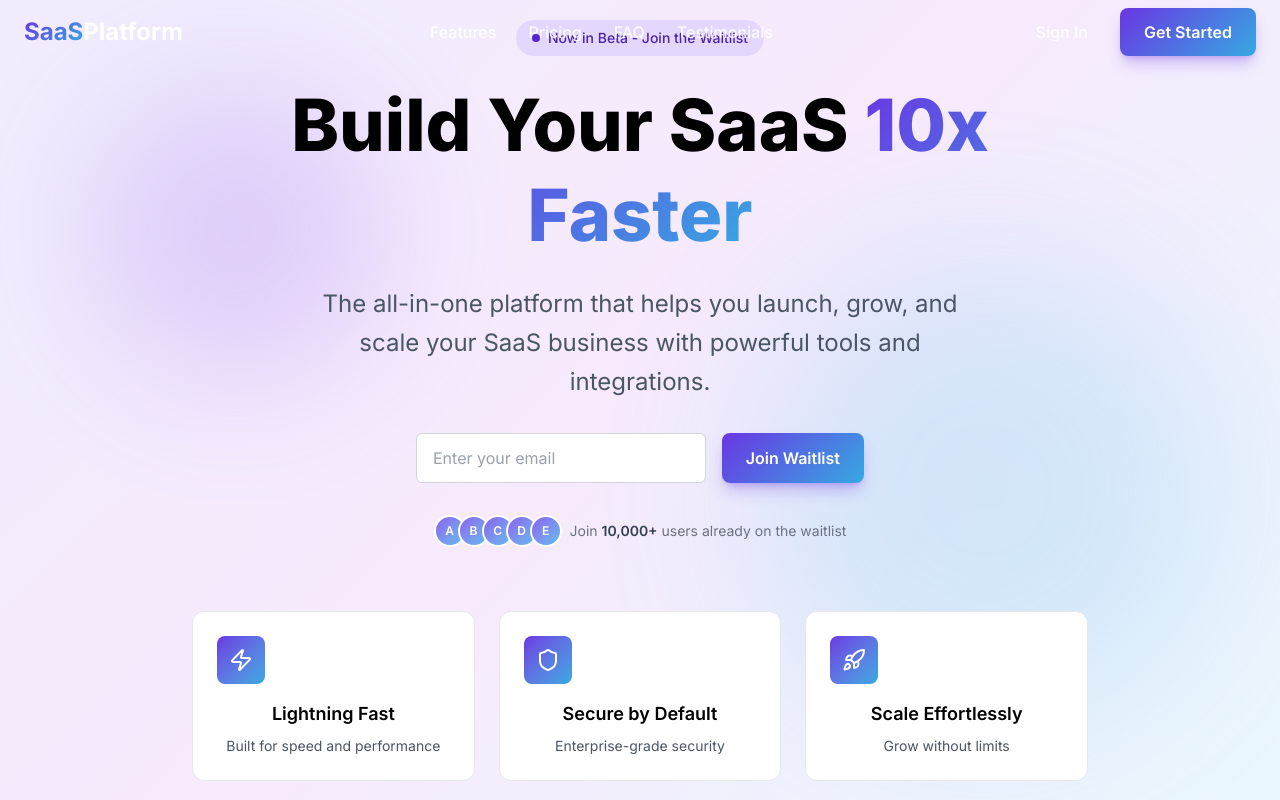
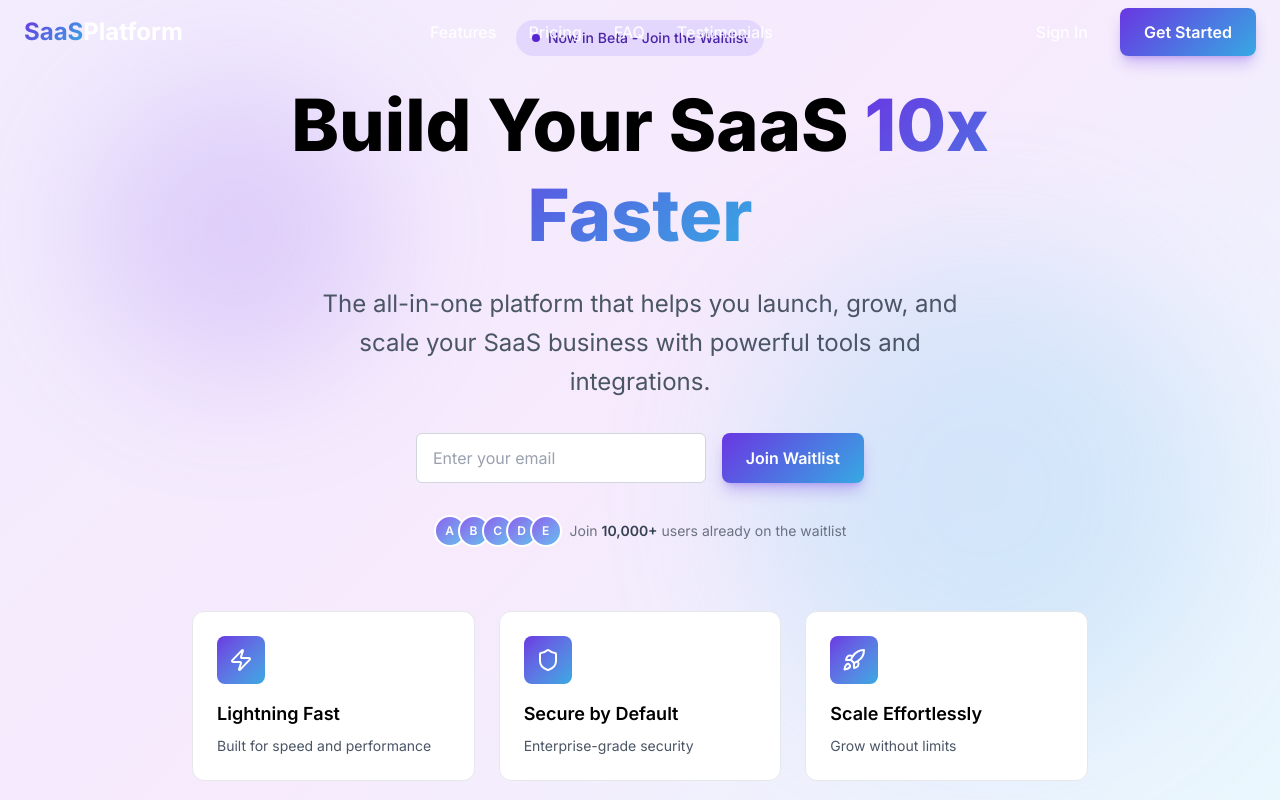
Before and after one commit to APMusyoka/saas-landing-page, a Next.js app: page / in a window 1280 px wide. Shown: the top 800 px of the page. Built offline with nearby package versions, Linux system fonts and the light colour scheme.

Commit message:
Align hero feature cards text to left

```diff
--- a/src/components/Hero.tsx
+++ b/src/components/Hero.tsx
@@ -184,7 +184,7 @@ export default function Hero() {
                   initial={{ opacity: 0, y: 20 }}
                   animate={{ opacity: 1, y: 0 }}
                   transition={{ duration: 0.5, delay: 0.6 + index * 0.1 }}
-                  className="card glass"
+                  className="card glass text-left"
                 >
                   <div className="w-12 h-12 rounded-lg bg-gradient-to-br from-primary-500 to-accent-500 flex items-center justify-center mb-4">
                     <Icon className="w-6 h-6 text-white" />
```
